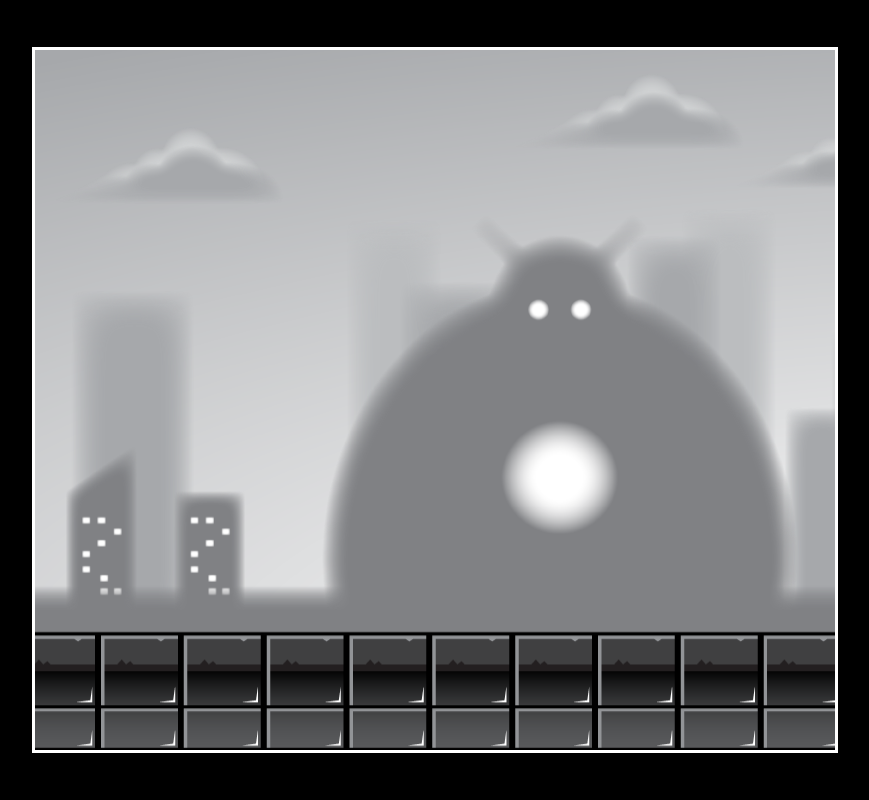
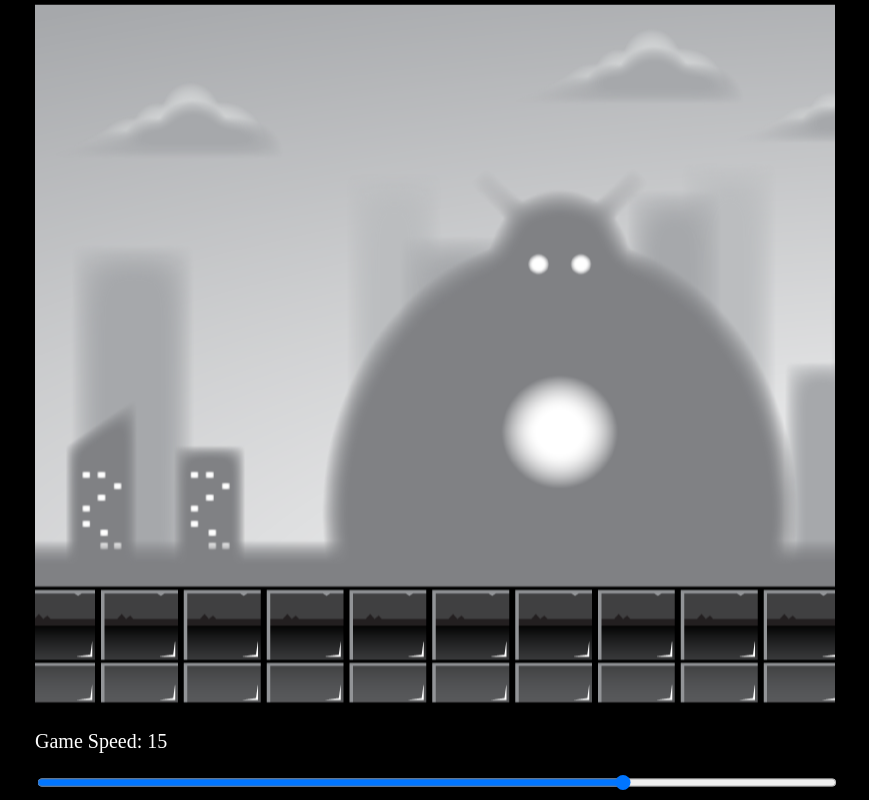
Before and after one commit to akivaab/Shadowrun, a plain HTML site: page section2/index.html in a window 1280 px wide. Shown: the whole page, without its empty margins (205-1074 px from the left). Drawn offline with Linux system fonts and the light colour scheme; animation ran at ten frames a second.

Commit message:
slider to adjust speed

```diff
--- a/section2/index.html
+++ b/section2/index.html
@@ -9,6 +9,8 @@
   <body>
     <div id="container">
       <canvas id="canvas1"></canvas>
+      <p>Game Speed: <span id="gameSpeed"></span></p>
+      <input type="range" min="1" max="20" value="10" class="slider" id="slider">
     </div>
 
     <script src="script.js"></script>
--- a/section2/script.js
+++ b/section2/script.js
@@ -6,6 +6,15 @@ let gameSpeed = 15;
 //let gameFrame = 0;
 
 window.addEventListener('load', function() {
+    const slider = document.getElementById('slider');
+    slider.value = gameSpeed;
+    const displayGameSpeed = document.getElementById('gameSpeed');
+    displayGameSpeed.innerHTML = gameSpeed;
+    slider.addEventListener('change', function(e) {
+        gameSpeed = e.target.value;
+        displayGameSpeed.innerHTML = gameSpeed;
+    });
+
     class Layer {
         constructor(imageSrc, speedModifier) {
             this.x = 0;
--- a/section2/styles.css
+++ b/section2/styles.css
@@ -1,13 +1,22 @@
 body {
     background: black;
 }
-
-#canvas1 {
+#container {
     position: absolute;
-    border: 3px solid white;
     width: 800px;
-    height: 700px;
     transform: translate(-50%, -50%);
     top: 50%;
     left: 50%;
+    font-size: 20px;
 }
+#canvas1 {
+    position: relative;
+    width: 800px;
+    height: 700px;
+}
+#slider {
+    width: 100%;
+}
+p {
+    color: white;
+}
```
